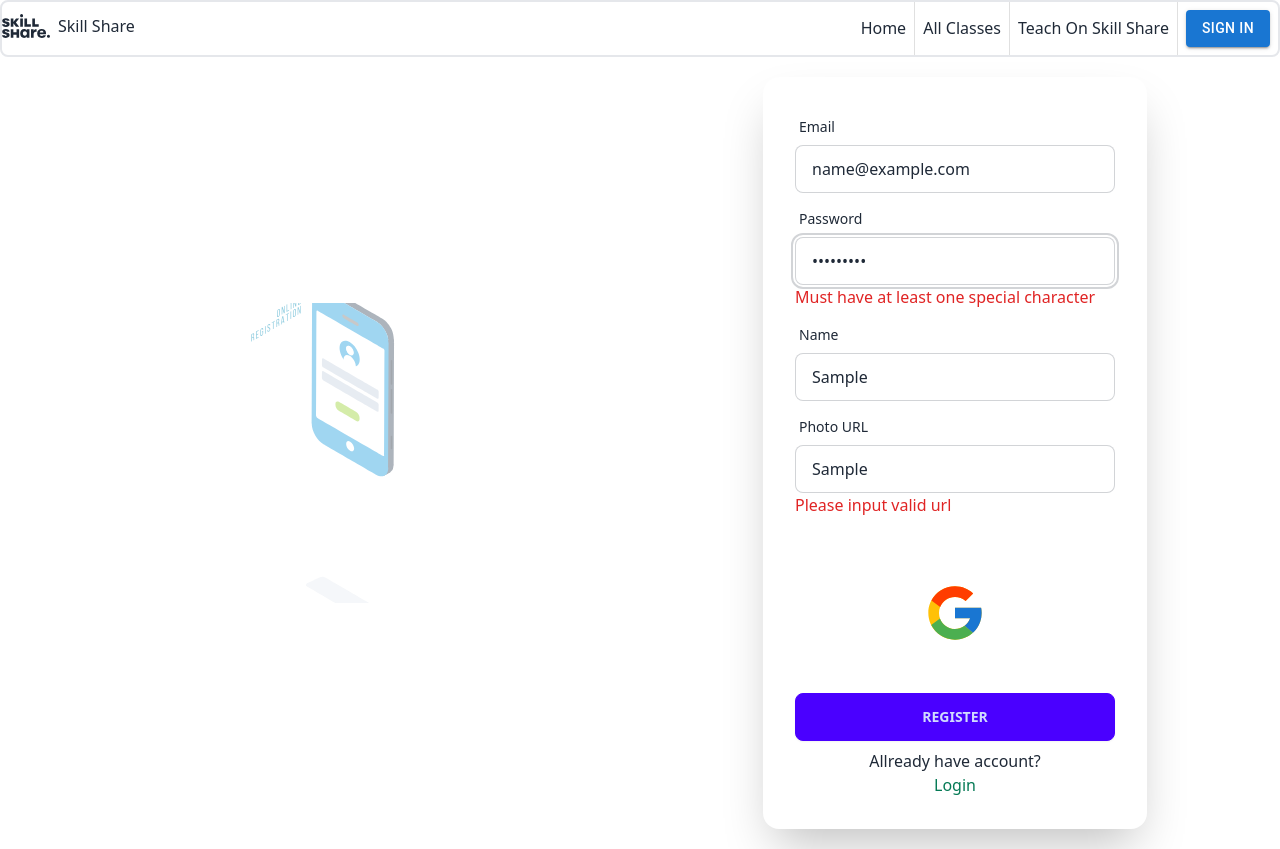
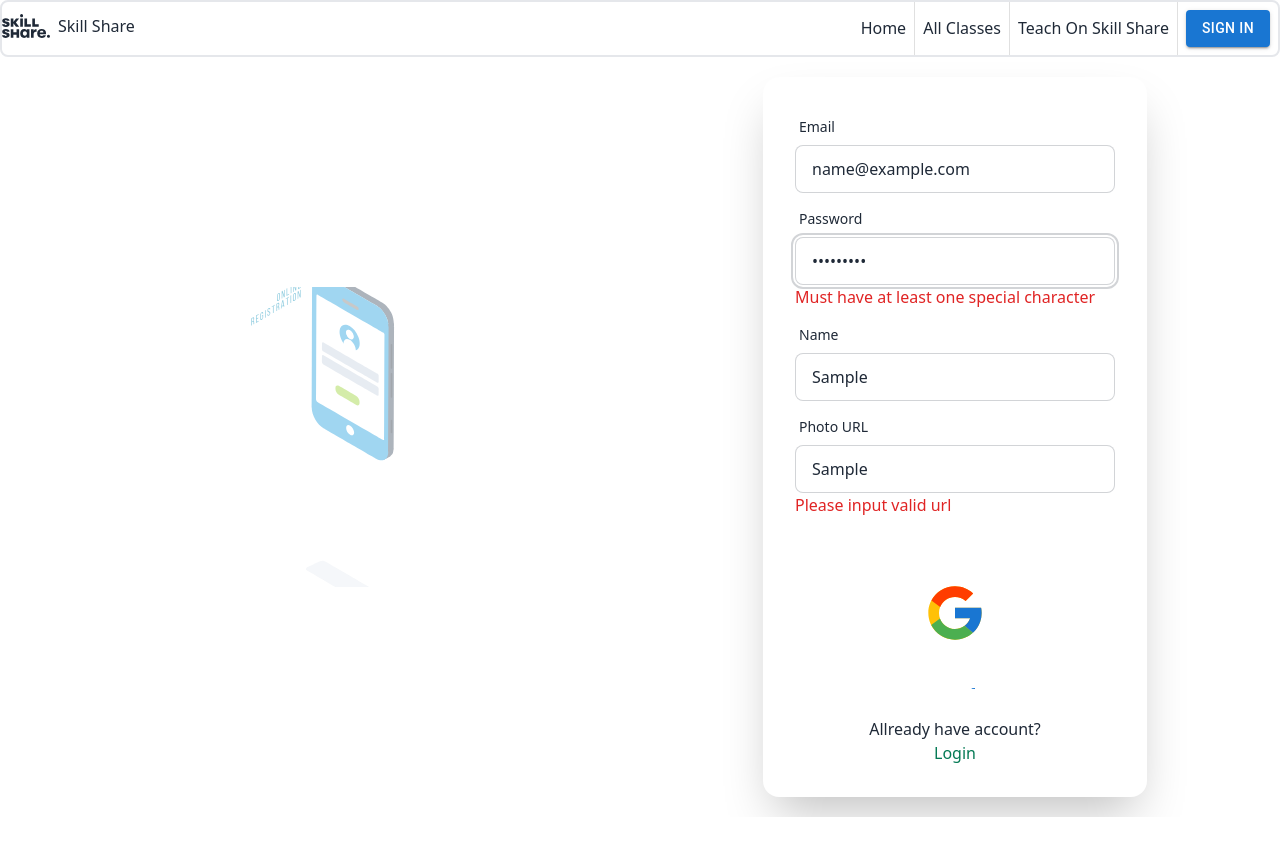
Before and after one commit to asifbuet047/skill-share-client, a React (Vite) app: page /registration in a window 1280 px wide. Both pictures are taken after typing "name@example.com", "Sample123", "Sample", "Sample" into the empty fields and a click on the button "REGISTER". After the commit the page ends 817 px from the top, so only its background shows below. Built offline with nearby package versions, Linux system fonts and the light colour scheme; no server answers.

Commit message:
Add registration by name,mail,photo is implemented

```diff
--- a/src/Components/Dashboard/Dashboard.jsx
+++ b/src/Components/Dashboard/Dashboard.jsx
@@ -71,7 +71,7 @@
                                     </div>
                                 }
                                 {
-                                    data?.data?.data?.role === "Student" &&
+                                    data?.data?.data?.role === "student" &&
                                     <div className='w-full h-screen rounded-lg flex flex-col bg-base-200'>
                                         <NavLink to={'/dashboard/enroll'}>
                                             <Button startIcon={<GiTeacher />}>My Enroll Classes</Button>
--- a/src/Components/Registration/RegistrationPage.jsx
+++ b/src/Components/Registration/RegistrationPage.jsx
@@ -30,6 +30,7 @@
             return instance.post('/api/v1/token', data);
         },
         onSuccess: (data) => {
+            console.log(data.data);
             toast.success(`Successfully Logged In. Welcome`, {
                 position: 'bottom-right',
                 autoClose: 2000
@@ -63,10 +64,49 @@
         }
     });
 
+    const newUserRegistrationMutation = useMutation({
+        mutationKey: ['newUserRegistration'],
+        mutationFn: (data) => {
+            return createNewUser(data.email, data.password);
+        },
+        onSuccess: (data) => {
+            const email = data.user.email;
+            const uid = data.user.uid;
+            const fortoken = { email, uid };
+            const name = getValues('name');
+            const photolink = getValues('photolink');
+            const forName = { name, photolink };
+            tokenMutation.mutate(fortoken);
+            updateNamePhotoMutation.mutate(forName);
+        }
+    });
+
     const updateNamePhotoMutation = useMutation({
         mutationKey: ['updateUser'],
         mutationFn: (data) => {
+            console.log(data);
+            return changeExitingUsersNameAndPhotoURL(data.name, data.photolink);
+        },
+        onSuccess: (data) => {
+            console.log(data);
+            addNewUserMutation.mutate();
+        },
+        onError: (error) => {
+            console.log(error);
+        }
+    });
 
+    const addNewUserMutation = useMutation({
+        mutationKey: ['addnewuser'],
+        mutationFn: () => {
+            const email = getValues('email');
+            const name = getValues('name');
+            const photolink = getValues('photolink');
+            const user = { name, role: 'student', photo_url: photolink, email };
+            return instance.post('/user', user);
+        },
+        onSuccess: (data) => {
+            console.log(data);
         }
     });
 
@@ -75,69 +115,14 @@
         googleSigninMutation.mutate();
     }
 
+
     const handleRegistrationEvent = (event) => {
         const password = getValues('password');
-        const mail = getValues('email');
+        const email = getValues('email');
         const name = getValues('name');
         const photolink = getValues('photolink');
-
-        createNewUser(mail, password)
-            .then((response) => {
-                const uid = response.user.uid;
-                instance.post('/api/v1/token', { mail, uid })
-                    .then((response) => {
-                        console.log(response);
-                        localStorage.setItem('ACCESS_TOKEN', response.ACCESS_TOKEN)
-                        changeExitingUsersNameAndPhotoURL(name, photolink)
-                            .then((response) => {
-                                const user = {
-                                    name: name,
-                                    role: 'student',
-                                    photo_url: photolink,
-                                    email: mail
-                                };
-                                instance.post('/user', user)
-                                    .then((response) => {
-                                        console.log(response);
-                                        toast.success(`New user is successfully created. Welcome`, {
-                                            position: 'bottom-right',
-                                            autoClose: 2000,
-                                        });
-                                    }).catch((error) => {
-                                        console.log(error);
-                                    })
-
-                            }).catch((error) => {
-                                console.log(error);
-                            });
-                    }).catch((error) => {
-                        signOutUser();
-                        console.log(error);
-                        toast.error(`Not valid User try later ${error}`, {
-                            position: 'bottom-right',
-                            autoClose: 3000,
-                        });
-                    })
-
-                if (location.state === null) {
-                    navigate('/');
-                } else {
-                    console.log(location.state);
-                    navigate(`${location.state}`);
-                }
-            })
-            .catch((error) => {
-                toast.error(error.message, {
-                    position: 'bottom-right',
-                    autoClose: '2000',
-                    hideProgressBar: false,
-                    newestOnTop: true,
-                    closeOnClick: true,
-                    draggable: false,
-                    pauseOnHover: false,
-                    theme: 'light'
-                });
-            })
+        const user = { email, password };
+        newUserRegistrationMutation.mutate(user);
     };
 
     return (
@@ -231,19 +216,20 @@
                             }
                         </div>
                         {
-                            tokenMutation.isIdle &&
+                            newUserRegistrationMutation.isIdle &&
                             <div className="form-control mt-6">
-                                <button className="btn btn-primary">REGISTER</button>
+                                <button className="btn btn-primary" onClick={handleRegistrationEvent}>REGISTER</button>
                             </div>
                         }
                         {
-                            tokenMutation.isPending &&
-                            <div>
-                                <button className="btn btn-primary"><CircularProgress /></button>
+                            newUserRegistrationMutation.isPending &&
+                            <div className='flex flex-row justify-center items-center'>
+                                <CircularProgress />
                             </div>
                         }
+
                         {
-                            tokenMutation.isSuccess &&
+                            newUserRegistrationMutation.isSuccess &&
                             <div className='flex flex-row justify-center items-center'>
                                 <button className="btn btn-primary" disabled>Registration Complete</button>
                             </div>
--- a/src/Hooks/useGetCurrentUser.jsx
+++ b/src/Hooks/useGetCurrentUser.jsx
@@ -5,6 +5,7 @@
 
 function useGetCurrentUser() {
     const { user } = useContext(AuthenticationContext);
+    console.log(user);
     const data = useQuery({
         queryKey: ['users'],
         queryFn: () => {
```
